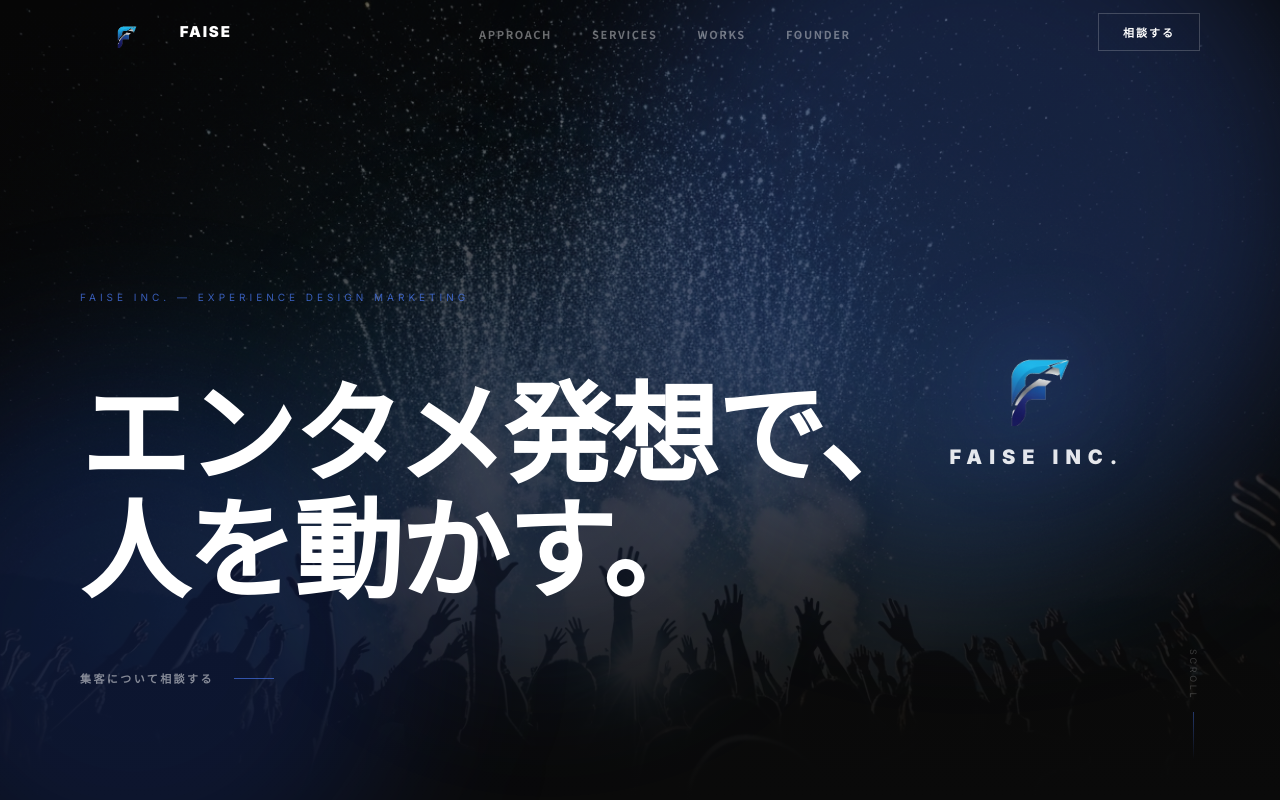
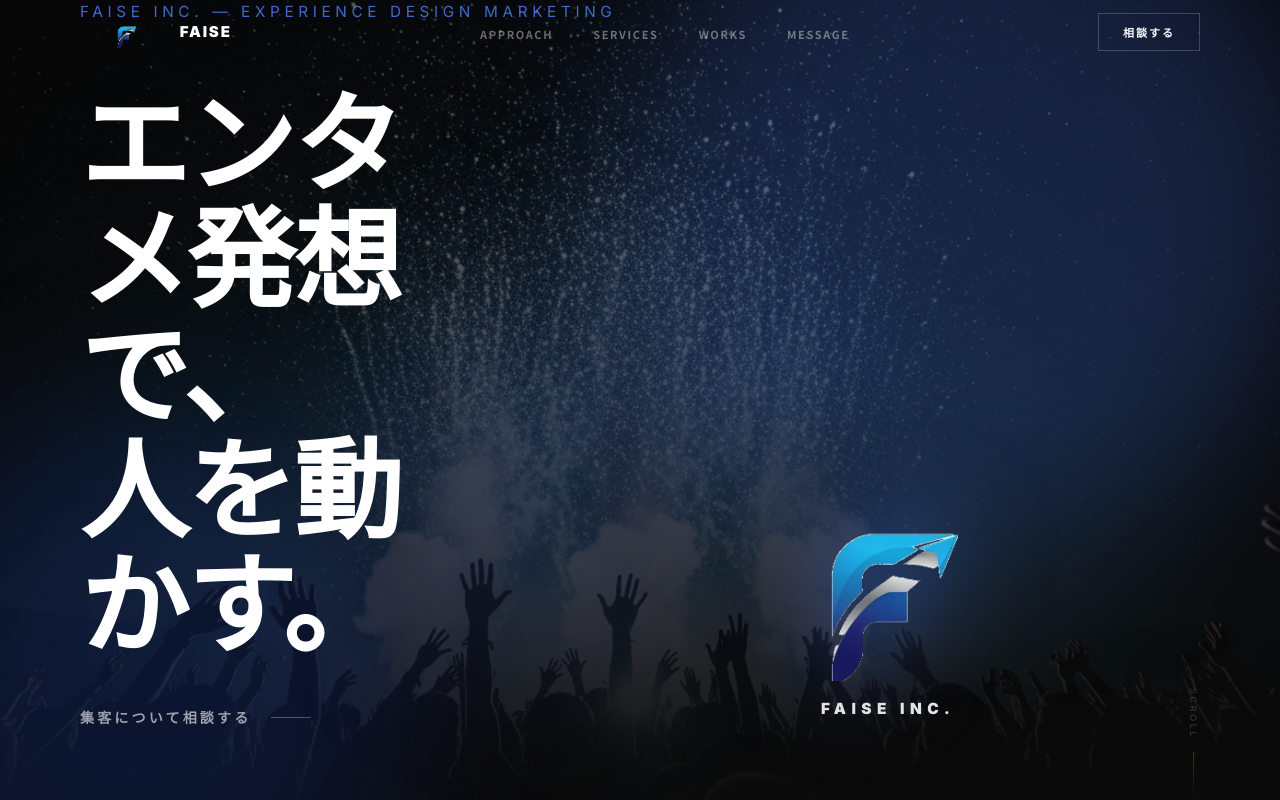
Before and after one commit to fukunaga-faise/faise-lp, a Next.js app: page / in a window 1280 px wide. Shown: the top 800 px of the page. Built offline with nearby package versions, Linux system fonts and the light colour scheme.

Commit message:
Fix all: hero layout, nav Message, services text, works clients removed, founder name size, footer logo

```diff
--- a/src/components/CTA.tsx
+++ b/src/components/CTA.tsx
@@ -71,8 +71,9 @@
       <footer className="bg-[#0a0a0a] border-t border-white/10 py-10 px-8 md:px-20">
         <div className="max-w-7xl mx-auto flex flex-col md:flex-row justify-between items-start md:items-center gap-6">
           <div className="flex flex-col gap-3">
-            <a href="#">
-              <img src="/logo.png" alt="Faise" className="h-7 w-auto brightness-0 invert opacity-50" />
+            <a href="#" className="flex items-center gap-2">
+              <img src="/logo-fmark.png" alt="Faise" className="h-8 w-auto" />
+              <span className="font-inter font-black tracking-[0.15em] text-white/70 text-[14px] uppercase">Faise</span>
             </a>
             <p className="text-[11px] text-white/30 tracking-wide">
               株式会社Faise　東京都品川区大井4-18-25
--- a/src/components/Clients.tsx
+++ b/src/components/Clients.tsx
@@ -7,7 +7,6 @@
   { name: '吉本興業', nameEn: 'Yoshimoto Kogyo', category: 'エンタメ・プロモーション' },
   { name: 'eLife株式会社', nameEn: 'eLife Inc.', category: '医療・ヘルスケア' },
   { name: 'wellnessplus株式会社', nameEn: 'wellnessplus Inc.', category: 'フィットネス・ウェルネス' },
-  { name: 'その他', nameEn: 'and more...', category: '随時追加予定' },
 ]
 
 export default function Clients() {
--- a/src/components/Founder.tsx
+++ b/src/components/Founder.tsx
@@ -84,9 +84,9 @@
                 {/* Replace with: <img src="/founder.jpg" alt="福永 遥斗" className="w-full h-full object-cover" /> */}
               </div>
               <div>
-                <p className="font-inter text-[10px] tracking-[0.25em] uppercase text-[#4d7fff]/50 mb-1">Haruto Fukunaga</p>
-                <p className="text-[18px] font-black text-white">福永 遥斗</p>
-                <p className="text-[12px] text-white/80 mt-1">株式会社Faise 代表取締役</p>
+                <p className="font-inter text-[clamp(11px,1vw,13px)] tracking-[0.25em] uppercase text-[#4d7fff]/70 mb-2">Haruto Fukunaga</p>
+                <p className="text-[clamp(22px,2.5vw,32px)] font-black text-white">福永 遥斗</p>
+                <p className="text-[clamp(13px,1.2vw,16px)] text-white/70 mt-1">株式会社Faise 代表取締役</p>
               </div>
 
               {/* Career timeline — mobile only */}
--- a/src/components/Hero.tsx
+++ b/src/components/Hero.tsx
@@ -58,21 +58,20 @@
           />
         ))}
 
-
-        {/* Hero logo */}
-        <div className="absolute inset-0 flex flex-col items-center justify-center pb-32 md:items-end md:justify-center md:pb-0 md:pr-[8vw] pointer-events-none">
+        {/* Mobile logo — centered upper */}
+        <div className="absolute inset-0 flex flex-col items-center justify-center pb-32 md:hidden pointer-events-none">
           <motion.div
             initial={{ opacity: 0, scale: 0.92 }}
             animate={{ opacity: 1, scale: 1 }}
             transition={{ duration: 1.4, delay: 0.2, ease: [0.16, 1, 0.3, 1] }}
-            className="flex flex-col items-center gap-4"
+            className="flex flex-col items-center gap-3"
           >
             <img
               src="/logo-fmark.png"
               alt="Faise"
-              className="w-40 md:w-[22vw] max-w-[340px] h-auto drop-shadow-[0_0_50px_rgba(77,127,255,0.7)]"
+              className="w-40 h-auto drop-shadow-[0_0_50px_rgba(77,127,255,0.7)]"
             />
-            <span className="font-inter font-black tracking-[0.35em] text-white/90 text-[18px] md:text-[20px] uppercase">
+            <span className="font-inter font-black tracking-[0.35em] text-white/90 text-[18px] uppercase">
               Faise Inc.
             </span>
           </motion.div>
@@ -83,11 +82,14 @@
             initial={{ opacity: 0 }}
             animate={{ opacity: 1 }}
             transition={{ duration: 1.2, delay: 0.3 }}
-            className="font-inter text-[10px] tracking-[0.4em] uppercase text-[#4d7fff]/70 mb-12 md:mb-16"
+            className="font-inter text-[clamp(12px,1.2vw,16px)] tracking-[0.3em] uppercase text-[#4d7fff]/80 mb-10 md:mb-14"
           >
             Faise Inc. — Experience Design Marketing
           </motion.p>
 
+          {/* PC layout: h1 left + logo right */}
+          <div className="md:flex md:items-end md:gap-12 lg:gap-20">
+            <div className="flex-1">
               <div className="overflow-hidden">
                 <motion.h1
                   initial={{ y: 100, opacity: 0 }}
@@ -105,16 +107,35 @@
                 initial={{ opacity: 0 }}
                 animate={{ opacity: 1 }}
                 transition={{ duration: 1, delay: 1.1 }}
-            className="mt-12 md:mt-16"
+                className="mt-10 md:mt-12"
               >
                 <button
                   onClick={() => setModalOpen(true)}
-              className="group inline-flex items-center gap-5 text-[11px] font-semibold tracking-[0.22em] uppercase text-white/50 hover:text-white transition-colors duration-300"
+                  className="group inline-flex items-center gap-5 text-[clamp(12px,1.1vw,15px)] font-semibold tracking-[0.22em] uppercase text-white/60 hover:text-white transition-colors duration-300"
                 >
                   集客について相談する
                   <span className="block h-px w-10 bg-[#4d7fff]/60 group-hover:w-20 group-hover:bg-[#4d7fff] transition-all duration-500 ease-out" />
                 </button>
               </motion.div>
+            </div>
+
+            {/* PC logo — same height as h1 block */}
+            <motion.div
+              initial={{ opacity: 0, scale: 0.92 }}
+              animate={{ opacity: 1, scale: 1 }}
+              transition={{ duration: 1.4, delay: 0.3, ease: [0.16, 1, 0.3, 1] }}
+              className="hidden md:flex flex-col items-center gap-4 pb-2 shrink-0"
+            >
+              <img
+                src="/logo-fmark.png"
+                alt="Faise"
+                className="h-[clamp(90px,17vw,220px)] w-auto drop-shadow-[0_0_50px_rgba(77,127,255,0.7)]"
+              />
+              <span className="font-inter font-black tracking-[0.35em] text-white/90 text-[clamp(13px,1.2vw,18px)] uppercase">
+                Faise Inc.
+              </span>
+            </motion.div>
+          </div>
         </div>
 
         <motion.div
--- a/src/components/Nav.tsx
+++ b/src/components/Nav.tsx
@@ -8,7 +8,7 @@
   { label: 'Approach', href: '#mission' },
   { label: 'Services', href: '#services' },
   { label: 'Works', href: '#works' },
-  { label: 'Founder', href: '#founder' },
+  { label: 'Message', href: '#founder' },
 ]
 
 export default function Nav() {
--- a/src/components/Services.tsx
+++ b/src/components/Services.tsx
@@ -54,7 +54,7 @@
         >
           <div className="flex items-baseline gap-3 mb-8">
             <span className="font-inter text-[clamp(36px,5vw,56px)] font-black leading-none tracking-[-0.03em] text-[#4d7fff]/25">{s.num}</span>
-            <span className="font-inter text-[10px] tracking-[0.3em] uppercase text-[#4d7fff]/60">{s.en}</span>
+            <span className="font-inter text-[clamp(12px,1vw,15px)] tracking-[0.25em] uppercase text-[#4d7fff]/80">{s.en}</span>
           </div>
 
           <h3 className="text-[clamp(26px,3.5vw,48px)] font-black leading-[1.2] tracking-tight text-white mb-6 whitespace-pre-line">
@@ -71,7 +71,7 @@
 
           <div className="flex flex-wrap gap-2">
             {s.tags.map((tag) => (
-              <span key={tag} className="font-inter text-[11px] tracking-wide text-[#4d7fff]/70 border border-[#4d7fff]/30 px-3 py-1.5 hover:bg-[#4d7fff]/10 transition-colors duration-200">
+              <span key={tag} className="font-inter text-[clamp(12px,1vw,14px)] tracking-wide text-[#4d7fff]/90 border border-[#4d7fff]/50 px-3 py-1.5 hover:bg-[#4d7fff]/10 transition-colors duration-200">
                 {tag}
               </span>
             ))}
@@ -105,7 +105,7 @@
               initial={{ y: 40, opacity: 0 }}
               animate={inView ? { y: 0, opacity: 1 } : {}}
               transition={{ duration: 1, ease: [0.16, 1, 0.3, 1] }}
-              className="font-inter text-[clamp(48px,10vw,120px)] font-black leading-none tracking-[-0.03em] text-[#4d7fff]/30 select-none"
+              className="font-inter text-[clamp(48px,10vw,120px)] font-black leading-none tracking-[-0.03em] text-[#4d7fff]/50 select-none"
             >
               Our Services
             </motion.p>
```
Also changed, not shown: src/components/Works.tsx (+3 -20 lines). Lines whose indentation alone changed are shown as unchanged.
